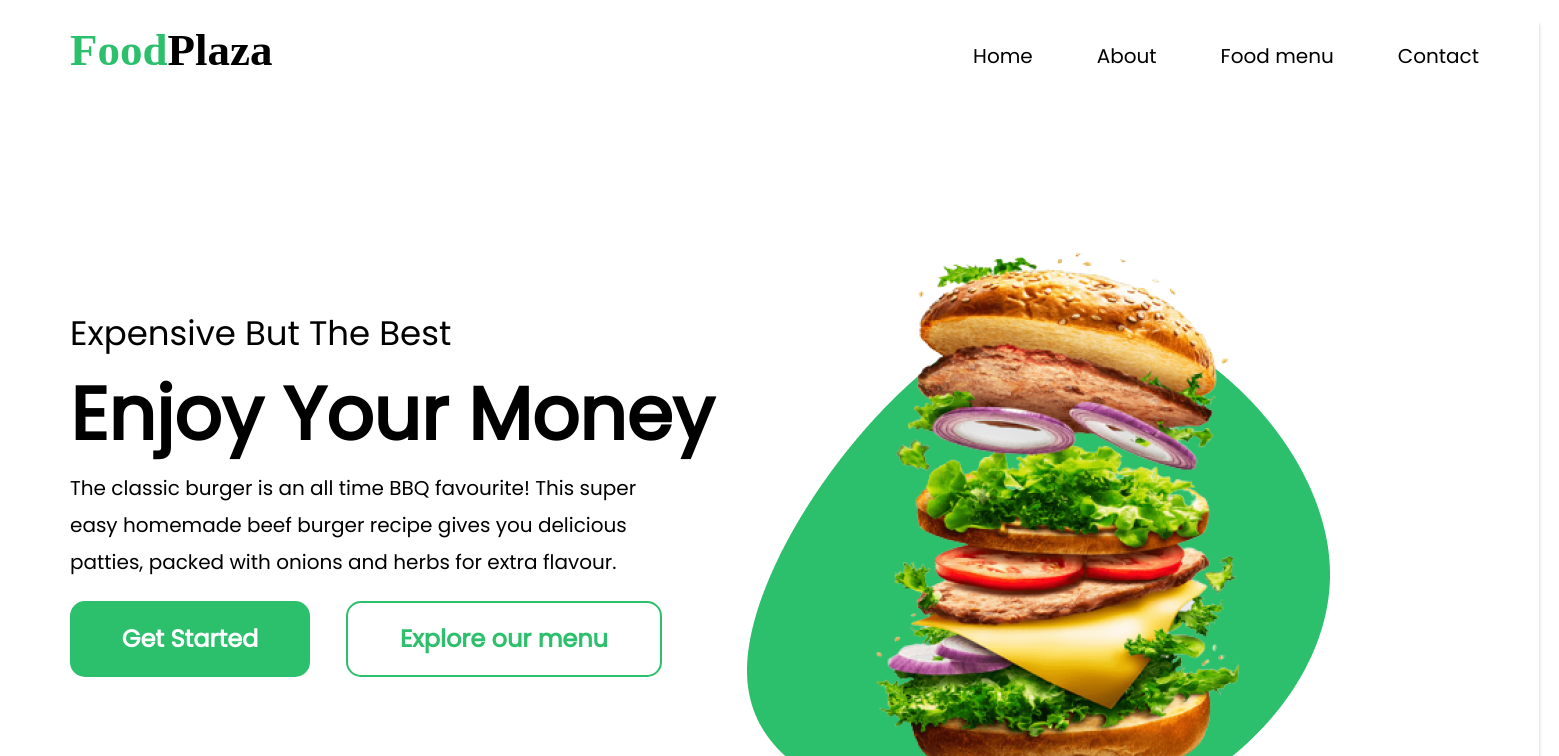
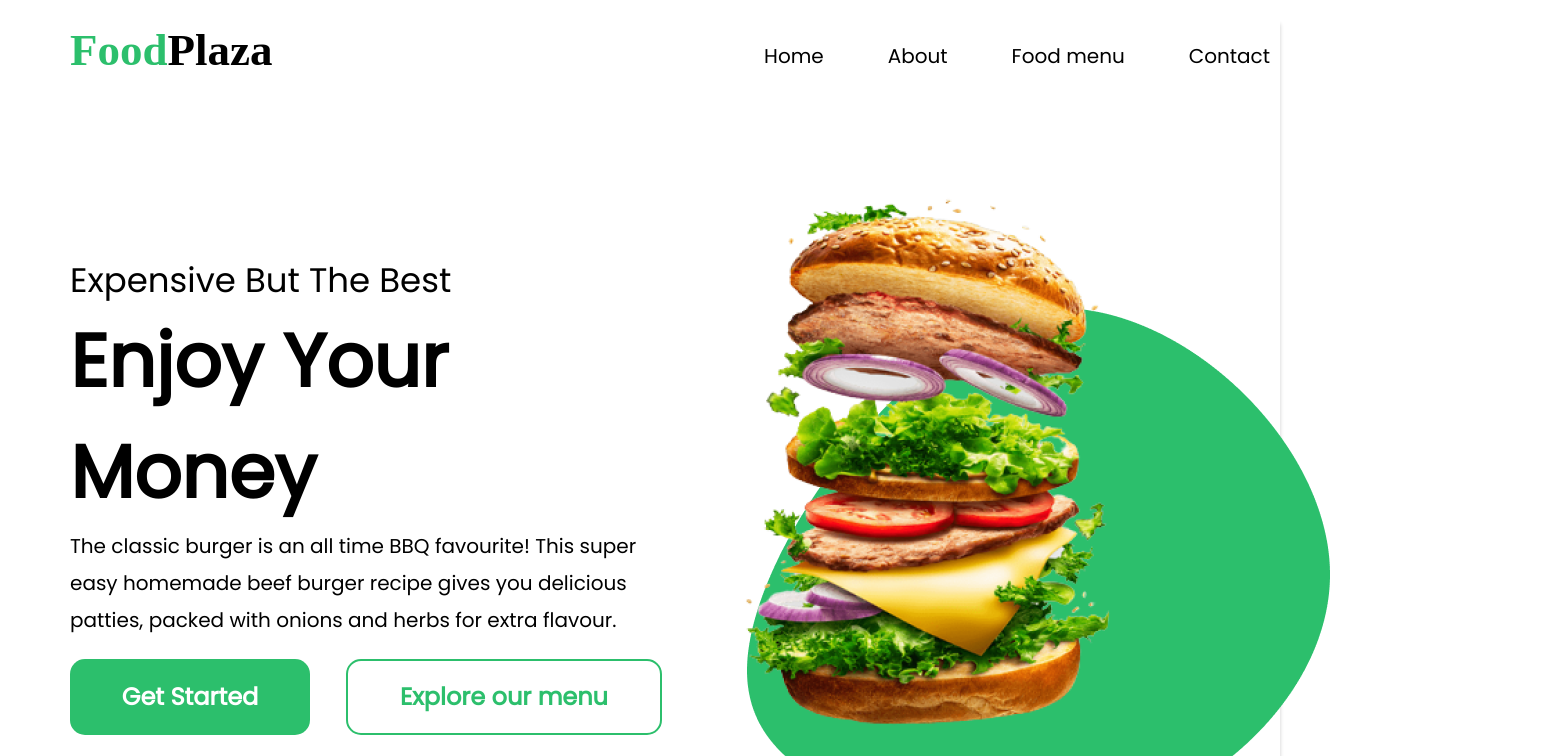
Before and after one commit to Uwakmfon-Ekong/food-landing-page, a plain HTML site: page index.html in a window 1280 px wide. Shown: the top 756 px of the page, 1559 px wide, since content can reach past the window. Drawn offline with Linux system fonts and the light colour scheme; a web font is replaced by a local one.

Commit message:
Update index.css

```diff
--- a/index.css
+++ b/index.css
@@ -6,10 +6,11 @@
     box-sizing: border-box;
 }
 body{
-    width: 1539px;
-    height: 2495px;
+    width: 100%;
+    height: 100%;
     background: #FFFFFF;
     box-shadow: 0px 4px 4px rgba(0, 0, 0, 0.2);
+    overflow-x: hidden;
 }
 
 .container{
@@ -18,11 +19,11 @@ body{
     padding-left:50px;
 }
 nav{
-    width: 1439px;
-    height:128px;
+    width: 100%;
+    height:100%;
     line-height: 75px;
-     display: flex;
-     justify-content: space-between;
+    display: flex;
+    justify-content: space-between;
 
 }
 nav li a{
```
